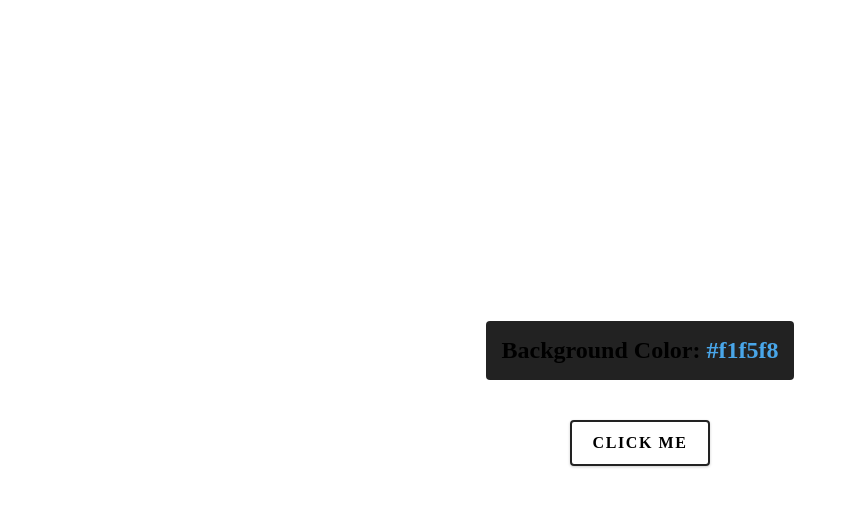
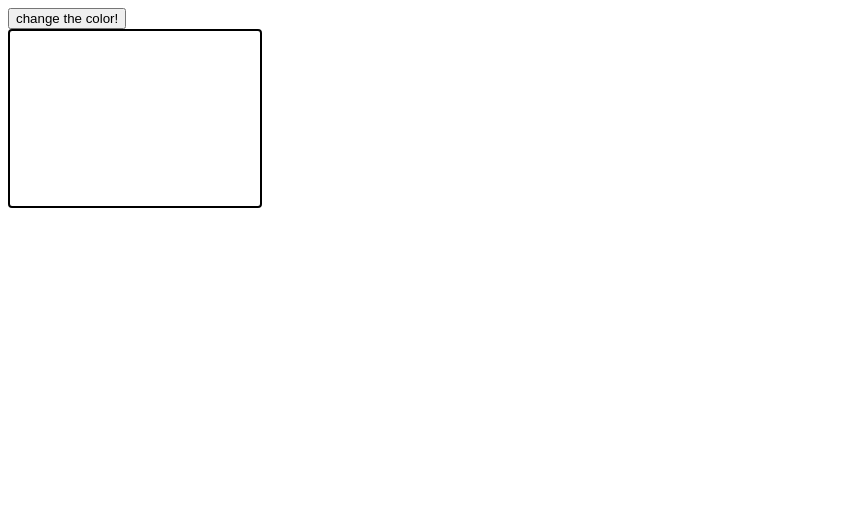
Before and after one commit to thompsons90/colorFlipperProject, a plain HTML site: page index.html in a window 1280 px wide. Shown: the whole page, without its empty margins (0-849 px from the left). Drawn offline with Linux system fonts and the light colour scheme.

Commit message:
Updated Color Flipper Project 10/13

```diff
--- a/index.css
+++ b/index.css
@@ -1,43 +1,18 @@
-@import url('https://fonts.googleapis.com/css2?family=Titillium+Web&display=swap');
+.container {
+    width: 100%;
+    height: 100%;
+}
 
-main {
-    min-height: calc(100vh - 3rem);
-    display: grid;
-    place-items: center;
-}
-.container {
+.box {
+    width: 250px;
+    height: 175px;
+    border: 2px black solid;
+    border-radius: 4px;
+    background-color: transparent;
     text-align: center;
 }
-.container h2 {
-    background: #222;
-    color #fff;
-    padding: 1rem;
-    border-radius: 0.25rem;
-    margin-bottom: 2.5rem;
+
+.rgb {
+    margin: 0 auto;
+    font-family: 'Comfortaa', cursive;
 }
-.color {
-    color: hsl(205, 78%, 60%);
-}
-
-.btn-hero {
-    font-family: "Titillium", snas-serif;
-    text-transform: uppercase;
-    background: transparent;
-    color #222;
-    letter-spacing: 0.1rem;
-    display: inline-block;
-    font-weight: 700;
-    transition: all 0.3s linear;
-    border: 2px solid #222;
-    cursor: pointer;
-    box-shadow: 0 1px 3px rgba(0, 0, 0, 0.2);
-    border-radius: 0.25rem;
-    font-size: 1rem;
-    padding: 0.75rem 1.25rem;
-
-}
-
-.btn-hero:hover {
-    color: #fff;
-    background: #222;
-}
--- a/index.html
+++ b/index.html
@@ -8,16 +8,21 @@
         <meta name="description" content="">
         <meta name="viewport" content="width=device-width, initial-scale=1">
         <link rel="stylesheet" href="index.css">
+        <link rel="preconnect" href="https://fonts.googleapis.com">
+<link rel="preconnect" href="https://fonts.gstatic.com" crossorigin>
+<link href="https://fonts.googleapis.com/css2?family=Comfortaa&display=swap" rel="stylesheet">
+
 
     </head>
     <body>
 
         <main>
+            <button onclick="changeColor()">change the color!</button>
             <div class="container">
-                <h2>Background Color: <span class="color">
-                    #f1f5f8
-                </span></h2>
-                <button class="btn btn-hero" id="btn">click me</button>
+               <div class="box" id="box">
+                   <div class="rgb" id="rgb">
+                   </div>
+               </div>
             </div>
         </main>
         <script src="script.js" async defer></script>
--- a/script.js
+++ b/script.js
@@ -1,13 +1,15 @@
-const colors = ["#000080", "#00008B", "#0000CD", "#0000FF","#006400", "#008000", "#008080", "#008B8B","#00BFFF","#00CED1","#00FA9A","#00FF00","#00FF7F","#00FFFF","#00FFFF","#191970","#1E90FF","#20B2AA","#228B22","#2E8B57","#2F4F4F","#2F4F4F","#32CD32","#3CB371","#40E0D0","#4169E1","#4682B4","#483D8B","#48D1CC","#4B0082","#556B2F","#5F9EA0","#6495ED","#663399","#66CDAA","#696969","#696969","#6A5ACD","#6B8E23","#708090","#708090","#778899","#778899","#7B68EE","#7CFC00","#7FFF00","#7FFFD4","#800000","#800080","#808000","#808080","#808080","#87CEEB","#87CEFA","#8A2BE2","#8B0000","#8B008B","#8B4513","#8FBC8F","#90EE90","#9370DB","#9400D3","#98FB98","#9932CC","#9ACD32","#A0522D","#A52A2A","#A9A9A9","#A9A9A9","#ADD8E6","#ADFF2F","#AFEEEE","#B0C4DE","#B0E0E6","#B22222","#B8860B","#BA55D3","#BC8F8F","#BDB76B","#C0C0C0","#C71585","#CD5C5C","#CD853F","#D2691E","#D2B48C","#D3D3D3","#D3D3D3","#D8BFD8","#DA70D6","#DAA520","#DB7093","#DC143C","#DCDCDC","#DDA0DD","#DEB887","#E0FFFF","#E6E6FA","#E9967A","#EE82EE","#EEE8AA","#F08080","#F0E68C","#F0F8FF","#F0FFF0","#F0FFFF","#F4A460","#F5DEB3","#F5F5DC","#F5F5F5","#F5FFFA","#F8F8FF","#FA8072","#FAEBD7","#FAF0E6","#FAFAD2","#FDF5E6","#FF0000","#FF00FF","#FF00FF","#FF1493","#FF4500","#FF6347","#FF69B4","#FF7F50","#FF8C00","#FFA07A","#FFA500","#FFB6C1","#FFC0CB","#FFD700","#FFDAB9","#FFDEAD","#FFE4B5","#FFE4C4","#FFE4E1","#FFEBCD","#FFEFD5","#FFF0F5","#FFF5EE","#FFF8DC","#FFFACD","#FFFAF0","#FFFAFA","#FFFF00","#FFFFE0","#FFFFF0","#FFFFFF"];
-const btn = document.getElementById("btn");
-const color = document.querySelector(".color");
+function changeColor() {
+     var newColor = makeColor();
+     var box = document.getElementById('box').style.backgroundColor = newColor;
+     document.getElementById('rgb').innerHTML = newColor;
+}
 
-btn.addEventListener("click", function() {
-     const randomNumber = getRandomNumber();
-     document.body.style.backgroundColor = colors[randomNumber];
-     color.textContent = colors[randomNumber];
-});
-
- function getRandomNumber() {
-     return Math.floor(Math.random() * colors.length);
+function makeColor() {
+     var arr = [];
+     for(var i = 0; i < 3; i ++){
+          var num = Math.floor(Math.random() * 256)
+          arr.push(num);
+     }
+     var newRgb = 'rgb(' + arr[0] + ',' + arr[1] + ',' + arr[2] + ')';
+     return newRgb;
 }
```
